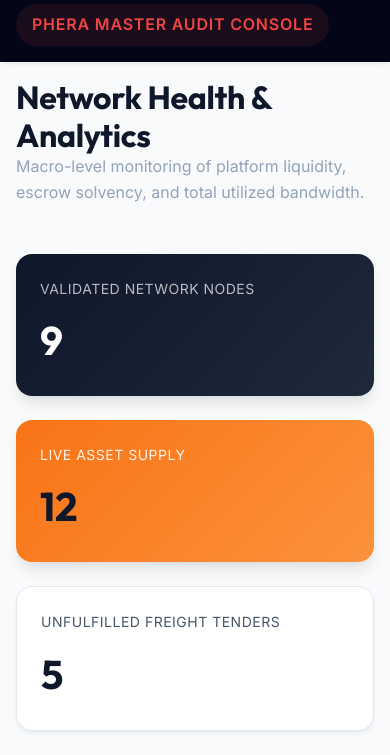
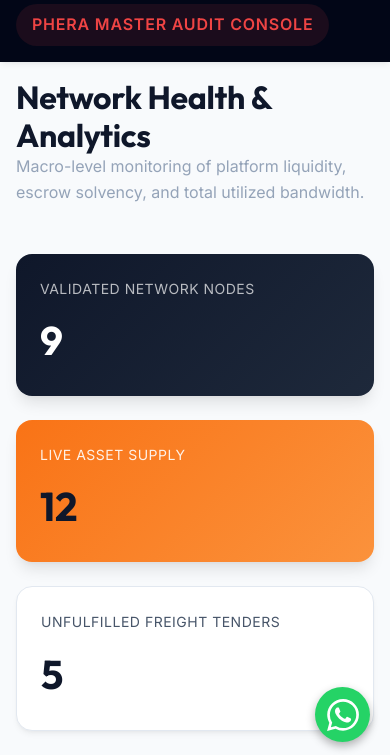
Before and after one commit to lavishjindani711-hub/Phera-main-website, a plain HTML site: page admin-dashboard.html in a window 390 px wide. Shown: the part 82-837 px from the top of the page. Drawn offline with Linux system fonts and the light colour scheme; sample sign-in values are in the browser's storage.

```diff
--- a/admin-dashboard.html
+++ b/admin-dashboard.html
@@ -24,7 +24,7 @@
             <!-- CENTER: Navigation Menu -->
             <nav class="global-nav-menu">
                 <a href="index.html#hero" class="global-nav-item" data-i18n="nav-home">Home</a>
-                <a href="index.html#problem" class="global-nav-item" data-i18n="nav-about">About Us</a>
+                <a href="index.html#company" class="global-nav-item" data-i18n="nav-about">About Us</a>
                 <a href="index.html#solution" class="global-nav-item" data-i18n="nav-services">Services</a>
                 <a href="index.html#trust" class="global-nav-item" data-i18n="nav-collaborators">Collaborators</a>
             </nav>
@@ -55,7 +55,7 @@
     <!-- Mobile Menu Overlay -->
     <div class="mobile-menu-overlay" id="mobile-menu-overlay">
         <a href="index.html#hero" class="global-nav-item mobile-item" data-i18n="nav-home">Home</a>
-        <a href="index.html#problem" class="global-nav-item mobile-item" data-i18n="nav-about">About Us</a>
+        <a href="index.html#company" class="global-nav-item mobile-item" data-i18n="nav-about">About Us</a>
         <a href="index.html#solution" class="global-nav-item mobile-item" data-i18n="nav-services">Services</a>
         <a href="index.html#trust" class="global-nav-item mobile-item" data-i18n="nav-collaborators">Collaborators</a>
     </div>
@@ -212,6 +212,15 @@
     <script src="js/auth.js"></script>
     <script src="js/i18n.js"></script>
     <script src="js/admin.js"></script>
+
+    <!-- Floating WhatsApp Button -->
+    <a href="https://wa.me/91XXXXXXXXXX" target="_blank" class="whatsapp-float" aria-label="Chat on WhatsApp">
+        <svg viewBox="0 0 24 24" fill="none" xmlns="http://www.w3.org/2000/svg">
+            <path
+                d="M17.472 14.382c-.297-.149-1.758-.867-2.03-.967-.273-.099-.471-.148-.67.15-.197.297-.767.966-.94 1.164-.173.199-.347.223-.644.075-.297-.15-1.255-.463-2.39-1.475-.888-.788-1.489-1.761-1.663-2.059-.173-.297-.018-.458.13-.606.134-.133.298-.347.446-.52.149-.174.198-.298.298-.497.099-.198.05-.371-.025-.52-.075-.149-.669-1.612-.916-2.207-.242-.579-.487-.5-.669-.51h-.57c-.198 0-.52.074-.792.372-.272.297-1.04 1.016-1.04 2.479 0 1.462 1.065 2.875 1.213 3.074.149.198 2.096 3.2 5.077 4.487.709.306 1.262.489 1.694.625.712.227 1.36.195 1.871.118.571-.085 1.758-.719 2.006-1.413.248-.694.248-1.289.173-1.413-.074-.124-.272-.198-.57-.347m-5.421 7.403h-.004a9.87 9.87 0 01-5.031-1.378l-.361-.214-3.741.982.998-3.648-.235-.374a9.86 9.86 0 01-1.51-5.26c.001-5.45 4.436-9.884 9.888-9.884 2.64 0 5.122 1.03 6.988 2.898a9.825 9.825 0 012.893 6.994c-.003 5.45-4.437 9.884-9.885 9.884m8.413-18.297A11.815 11.815 0 0012.05 0C5.495 0 .16 5.335.157 11.892c0 2.096.547 4.142 1.588 5.945L.057 24l6.305-1.654a11.882 11.882 0 005.683 1.448h.005c6.554 0 11.89-5.335 11.893-11.893a11.821 11.821 0 00-3.48-8.413z"
+                fill="currentColor"></path>
+        </svg>
+    </a>
 </body>
 
 </html>
--- a/css/dashboard.css
+++ b/css/dashboard.css
@@ -200,3 +200,54 @@
     padding-bottom: 1rem;
     border-bottom: 1px solid var(--clr-gray-200);
 }
+
+/* ==========================================================================
+   WhatsApp Floating Button
+   ========================================================================== */
+.whatsapp-float {
+    position: fixed;
+    bottom: 30px;
+    right: 30px;
+    background-color: #25d366;
+    color: #FFF;
+    border-radius: 50%;
+    /* Make perfectly round */
+    text-align: center;
+    box-shadow: 0 4px 10px rgba(0, 0, 0, 0.3);
+    z-index: 9999;
+    /* Ensure it stays above everything */
+    display: flex;
+    align-items: center;
+    justify-content: center;
+    width: 65px;
+    height: 65px;
+    text-decoration: none;
+    transition: transform var(--trans-fast), box-shadow var(--trans-fast);
+}
+
+.whatsapp-float:hover {
+    transform: scale(1.1);
+    box-shadow: 0 6px 14px rgba(0, 0, 0, 0.4);
+    color: #FFF;
+}
+
+.whatsapp-float svg {
+    width: 38px;
+    height: 38px;
+    fill: currentColor;
+}
+
+/* Make it slightly smaller on mobile */
+@media (max-width: 768px) {
+    .whatsapp-float {
+        width: 55px;
+        height: 55px;
+        bottom: 20px;
+        right: 20px;
+    }
+
+    .whatsapp-float svg {
+        width: 32px;
+        height: 32px;
+    }
+}
```
Also changed, not shown: index.html (+12 -12 lines), owner-dashboard.html (+11 -2 lines), shipper-dashboard.html (+11 -2 lines).
